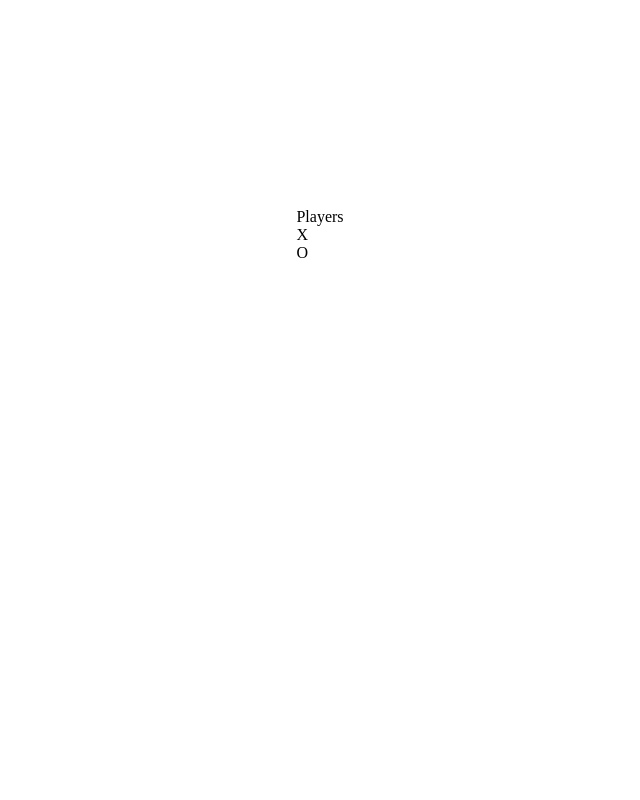
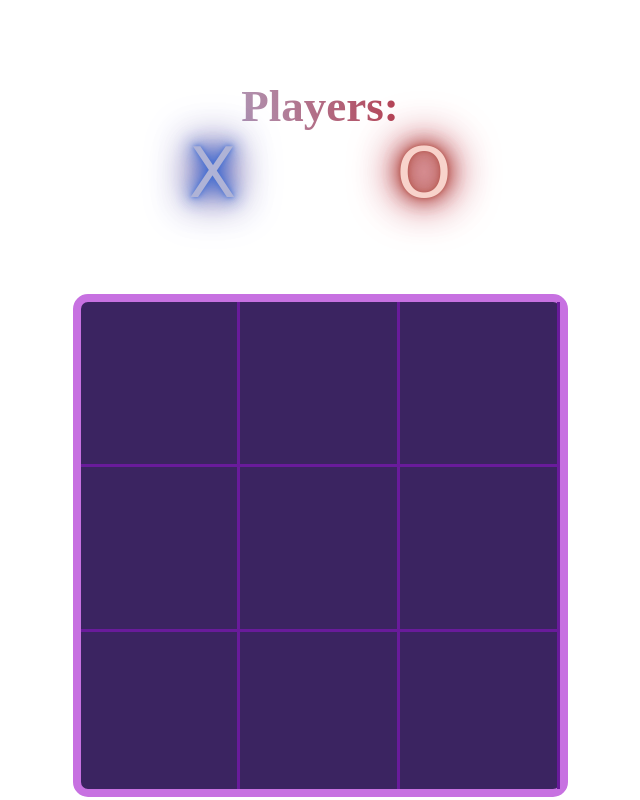
Before and after one commit to soyUnaGata/Tic_tac_toe, a plain HTML site: page index.html in a window 1280 px wide. Shown: the whole page, without its empty margins (320-960 px from the left). Drawn offline with Linux system fonts and the light colour scheme; a web font is replaced by a local one.

Commit message:
changed structure of html, added and styled table

```diff
--- a/index.html
+++ b/index.html
@@ -17,12 +17,33 @@
     <main class="main">
         <div class ="title">
             <div class="players">
-                <div>Players</div>
-                <div class="player_x">X</div>
-                <div class="player_o">O</div>
+                <span class="players_t">Players:</span>
+                <div class="xo">
+                    <span class="player_x">X</span>
+                    <span class="player_o">O</span>
+                </div>
             </div>
-            <div class="box__area"></div>
+            <div class="box__area">
+                <div class="table">
+                    <div class="column">
+                        <div class="row"></div>
+                        <div class="row"></div>
+                        <div class="row"></div>
+                    </div>
+                    <div class="column">
+                        <div class="row"></div>
+                        <div class="row"></div>
+                        <div class="row"></div>
+                    </div>
+                    <div class="column">
+                        <div class="row"></div>
+                        <div class="row"></div>
+                        <div class="row"></div>
+                    </div>
+                </div>
+            </div>
         </div>
+
     </main>
     <script src="main.js"></script>
 </body>
--- a/style.css
+++ b/style.css
@@ -1,10 +1,10 @@
 :root {
     --violet: rgb(199, 113, 225); /*frame */
-    --deep-purple: rgb(38, 13, 80); /*background*/
+    --deep-purple: rgb(38, 13, 80, 0.9 ); /*background*/
     --dark-blue: rgb(49, 37, 142); /*neon shadow of X*/
     --roayl-blue: rgb(66, 110, 211); /*shadow of X*/
     --cadet-blue: rgb(175, 179, 214); /*color of X*/
-    --purple-eggplant: rgb(105, 27, 155); /*border in the frame*/
+    --purple-eggplant: rgba(105, 27, 155); /*border in the frame*/
     --dark-chestnut: rgb(181, 42, 56); /*neon shadow of O*/
     --juicy-chestnut: rgb(178, 80, 72); /*shadow of O*/
     --purple-white: rgb(248, 211, 203); /*color of O*/
@@ -21,17 +21,72 @@
 .main {
     margin: 0 auto;
     display: flex;
+    width: 100%;
+    height: 100%;
 }
+
 .title {
    font-family: var(--main-style);
    font-size: 500;
-   margin: 13rem auto 0 auto;
+    margin: 5rem auto auto;
+    width: 100%;
+    justify-content: center;
+    display: flex;
+    flex-direction: column;
 }
-.players {
+.players{
+   font-family: var(--main-style);
+   font-weight: 500;
+   justify-content: center;
+   display: flex;
+   flex-direction: column;
+   text-align: center;
+}
+.players_t {
+    font-size: 45px;
+    font-weight: bolder;
+    background: linear-gradient(82deg, rgba(49,37,142,1) 7%, rgba(128,149,213,1) 22%, rgba(175,179,214,1) 39%, rgba(181,42,56,1) 60%, rgba(178,80,72,1) 81%, rgba(248,211,203,1) 100%);
+    -webkit-background-clip: text;
+    -webkit-text-fill-color: transparent;
+}
+.xo {
+    display: flex;
+    gap: 10rem;
+    font-family: var(--xo-style);
+    font-size: 70px;
+    justify-content: center;
 }
 .player_x {
+    color: var(--cadet-blue);
+    text-shadow: 0 0 5px var(--roayl-blue), 0 0 15px var(--roayl-blue), 0 0 20px var(--roayl-blue), 0 0 35px var(--dark-blue), 0 0 40px var(--dark-blue), 0 0 50px var(--dark-blue);
 }
 .player_o {
+    color: var(--purple-white);
+    text-shadow: 0 0 5px var(--juicy-chestnut), 0 0 15px var(--juicy-chestnut), 0 0 20px var(--juicy-chestnut), 0 0 35px var(--dark-chestnut), 0 0 40px var(--dark-chestnut), 0 0 50px var(--dark-chestnut);
 }
 .box__area {
+    display: flex;
+    height: 100%;
+    margin-top: 5rem;
 }
+.table {
+    width: 495px;
+    height: 503px;
+    display: flex;
+    margin: auto;
+    border: 8px solid var(--violet);
+    border-radius: 15px;
+    border-collapse: collapse;
+    background: var(--deep-purple);
+}
+.column:nth-last-child(n+1) {
+    border-right: 3px solid var(--purple-eggplant);
+    width: 100%;
+    display: table-row;
+}
+.row {
+    height: 165px;
+}
+.row:nth-last-child(n+2) {
+    border-bottom: 3px solid var(--purple-eggplant);
+}
```
